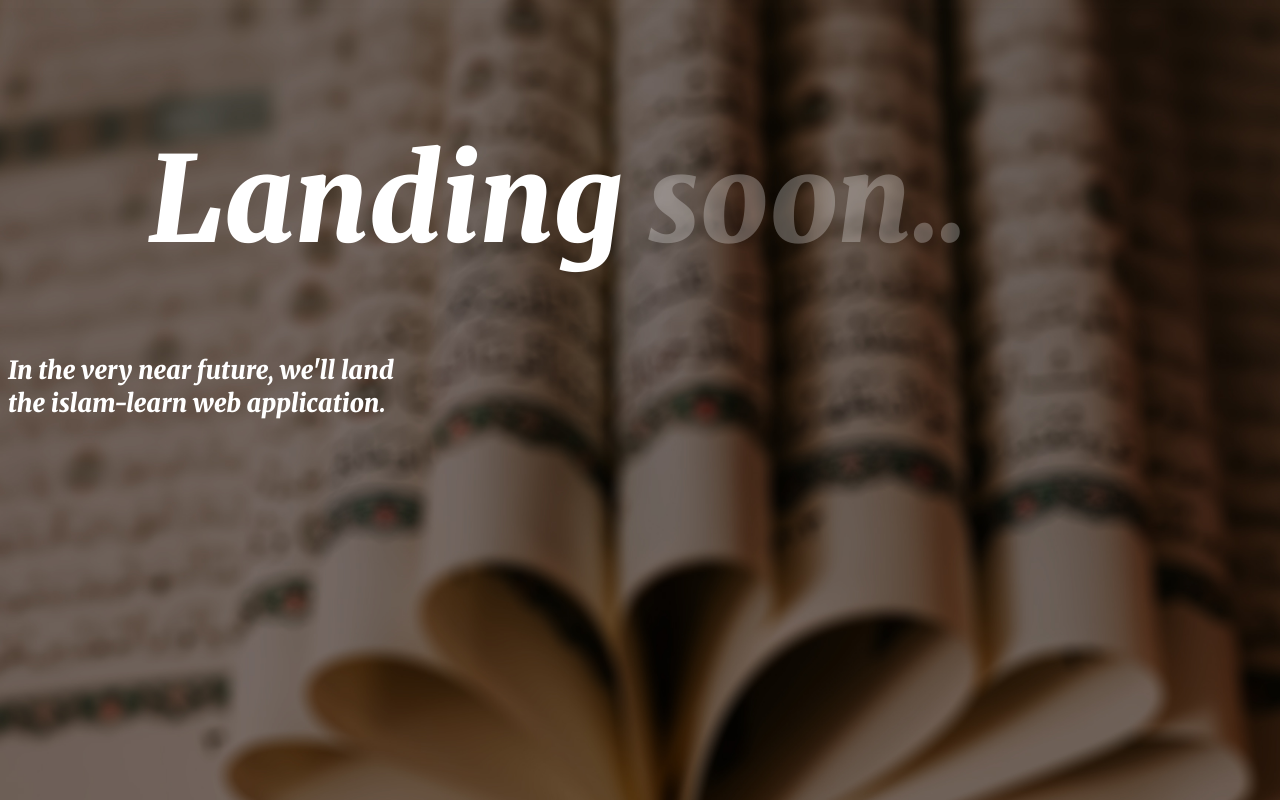
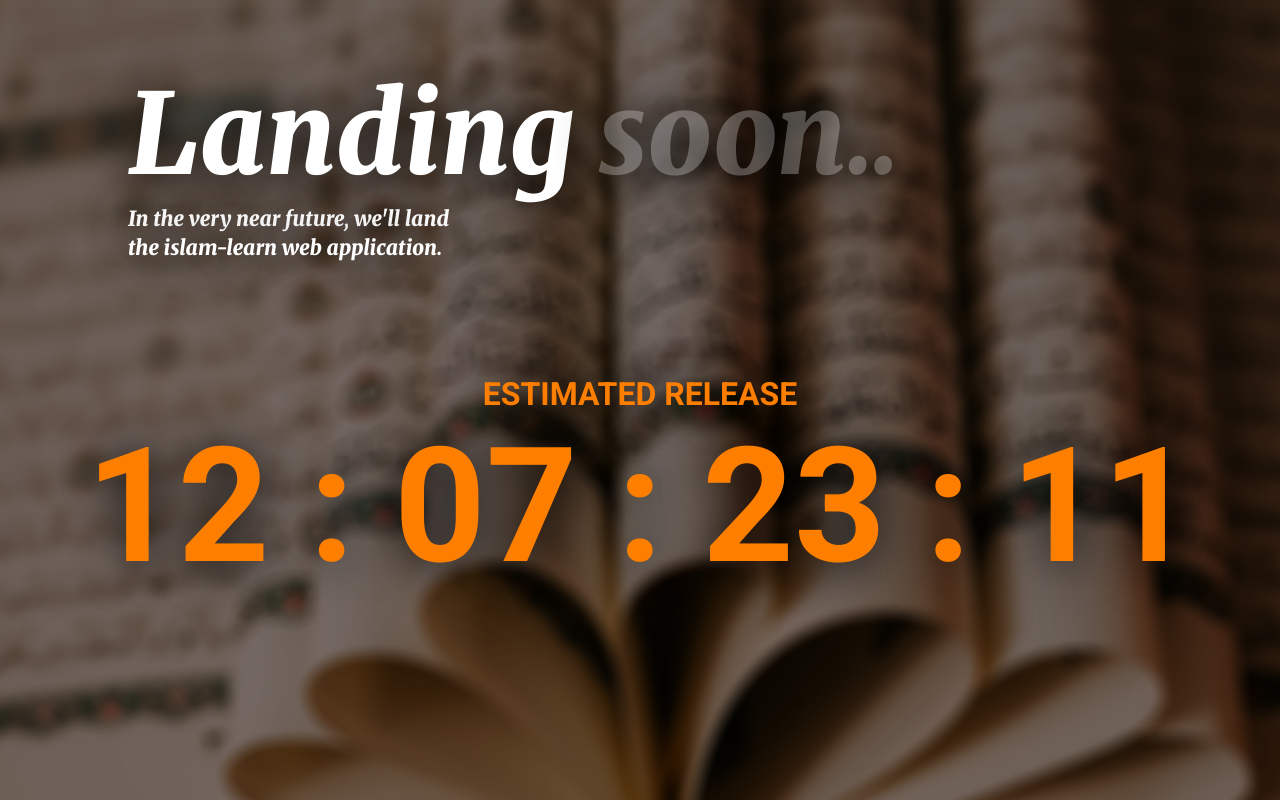
Before and after one commit to Abdullah-Alhariri/islam-learn-cs, a website: page frontend/index.html in a window 1280 px wide. Drawn offline with Linux system fonts and the light colour scheme.

Commit message:
countdown

```diff
--- a/frontend/index.html
+++ b/frontend/index.html
@@ -8,7 +8,22 @@
     <title>islam-learn | best web application for islam</title>
   </head>
   <body>
-    <h1 class="main-title">Landing <span class="main-title-span">soon..</span></h1>
-    <p class="main-paragraph">In the very near future, we'll land <br />the islam-learn web application.</p>
+    <div class="main">
+      <h1 class="main-title">Landing <span class="main-title-span">soon..</span></h1>
+      <p class="main-paragraph" title="this is ">
+        In the very near future, we'll land <br />the islam-learn web application.
+      </p>
+    </div>
+    <div class="secondary">
+      <h3 class="secondary-h3" title="countdown">ESTIMATED RELEASE</h3>
+      <h1 class="secondary-countdown">
+        <a title="Days"> <span class="secondary-countdown-day">12</span> : </a>
+        <a title="Hours"> <span class="secondary-countdown-hour">07</span> : </a>
+        <a title="Minutes"> <span class="secondary-countdown-min">23</span> : </a>
+        <a title="Seconds">
+          <span class="secondary-countdown-sec">11</span>
+        </a>
+      </h1>
+    </div>
   </body>
 </html>
--- a/frontend/styles.css
+++ b/frontend/styles.css
@@ -7,25 +7,55 @@ html {
   background-repeat: no-repeat;
   background-position: center center;
 }
+* {
+  margin: 0;
+  padding: 0;
+}
+a {
+  all: unset;
+}
+/* MAIN ----*/
+.main {
+  margin-left: 8rem;
+  margin-top: 4rem;
+  text-shadow: 0 3px 48px black;
+}
 .main-title {
   color: #fff;
   font-family: "Merriweather", serif;
   font-weight: 900;
   font-style: italic;
-  font-size: 119px;
-  margin-left: 140px;
-  margin-top: 125px;
+  font-size: 7rem;
 }
 .main-title-span {
   color: rgba(255, 255, 255, 0.27);
 }
-
 .main-paragraph {
   color: #fff;
   font-family: "Merriweather", serif;
-  font-weight: lighter;
+  font-weight: bold;
   font-style: italic;
-  font-size: 25px;
+  font-size: 1.3rem;
+  line-height: 1.4;
+}
 
-  line-height: 1.34;
+/* SECONDARY ----*/
+.secondary {
+  color: #fe7f00;
+  font-family: Roboto, sans-serif, "Merriweather", serif;
+  text-shadow: 0 3px 48px black;
+  display: flex;
+  flex-direction: column;
+  align-items: center;
+  margin-top: 7rem;
 }
+.secondary-h3 {
+  font-weight: bold;
+  font-size: 2rem;
+}
+
+.secondary-countdown {
+  font-size: 10rem;
+  font-weight: black;
+  cursor: default;
+}
```
